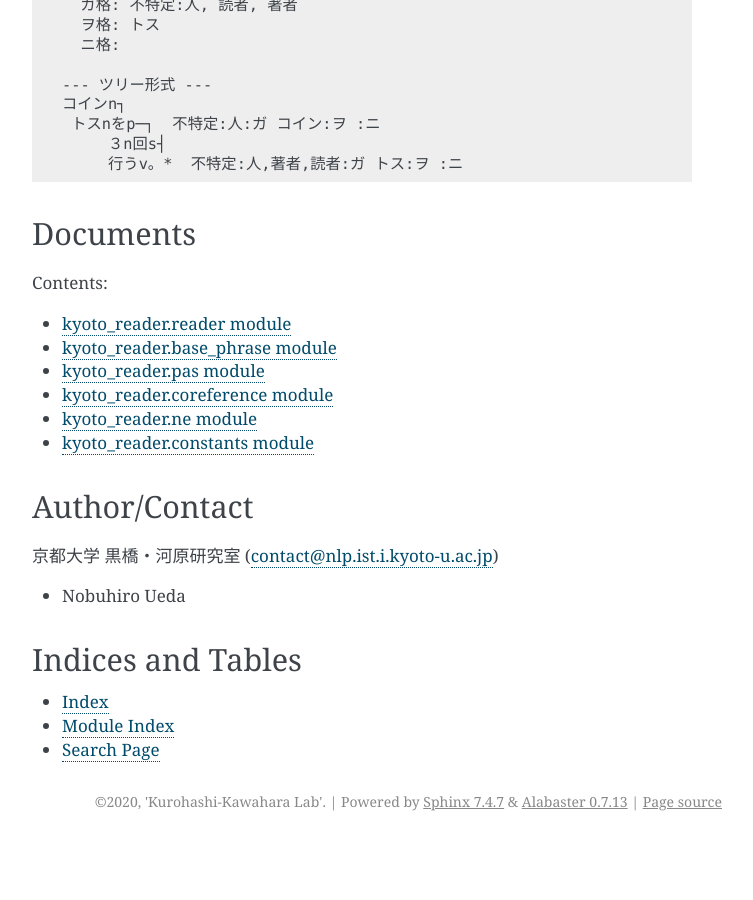
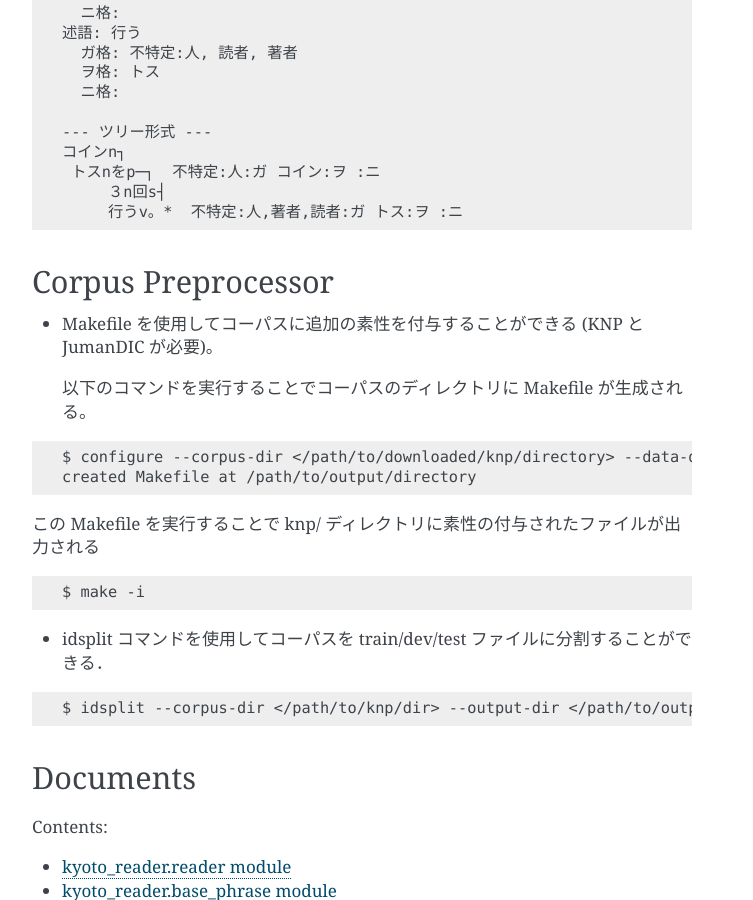
Before and after one commit to ku-nlp/kyoto-reader, a Sphinx documentation site: the page built from docs/source/index.rst, in a window 1280 px wide and 900 px high, scrolled down 2342 px. Shown: the whole window, without its empty margins (388-1141 px from the left). Built offline with Sphinx 7.4.7, drawn with Linux system fonts in a browser that asks for light colours; the version number could not be read and is left out; before the commit the page ends 3183 px from its top, so only the background shows below that; some of the changed text lies outside the part shown.

Commit message:
update docs

```diff
--- a/docs/source/index.rst
+++ b/docs/source/index.rst
@@ -23,9 +23,10 @@ Requirements
 ========================
 
 - Python
-    -  Verified Versions: 3.6, 3.7
+    -  Verified Versions: 3.6, 3.7, 3.8
 - `pyknp 0.4.1`_
-.. - JumanDIC_ (optional)
+- KNP (optional)
+- JumanDIC_ (optional)
 
 .. _`pyknp 0.4.1`: https://github.com/ku-nlp/pyknp
 .. _JumanDIC: https://github.com/ku-nlp/JumanDIC
@@ -133,6 +134,30 @@ Usage
         行うv。*  不特定:人,著者,読者:ガ トス:ヲ :ニ
 
 
+Corpus Preprocessor
+========================
+
+- Makefile を使用してコーパスに追加の素性を付与することができる (KNP と JumanDIC が必要)。
+
+  以下のコマンドを実行することでコーパスのディレクトリに Makefile が生成される。
+
+.. code-block:: bash
+
+   $ configure --corpus-dir </path/to/downloaded/knp/directory> --data-dir </path/to/output/directory> --juman-dic-dir </path/to/JumanDIC/directory>
+   created Makefile at /path/to/output/directory
+
+この Makefile を実行することで knp/ ディレクトリに素性の付与されたファイルが出力される
+
+.. code-block:: bash
+
+   $ make -i
+
+- idsplit コマンドを使用してコーパスを train/dev/test ファイルに分割することができる．
+
+.. code-block:: bash
+
+   $ idsplit --corpus-dir </path/to/knp/dir> --output-dir </path/to/output/dir> --train </path/to/train/id/file> --dev </path/to/dev/id/file> --test </path/to/test/id/file>
+
 Documents
 ============
 .. toctree::
```
